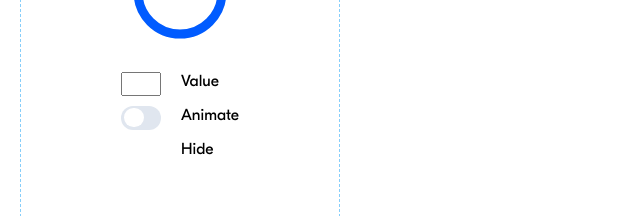
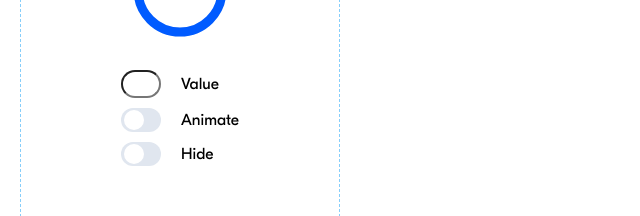
Before and after one commit to drakofm/progress-block, a plain HTML site: page index.html in a window 1280 px wide. Shown: the part 256-472 px from the top of the page, without its empty margins (0-640 px from the left). Drawn offline with Linux system fonts and the light colour scheme.

Commit message:
inputs layout ready

```diff
--- a/index.html
+++ b/index.html
@@ -61,6 +61,7 @@
 
           <label for="progress-container__hide-toggle" class="progress-container__label">
             <input id="progress-container__hide-toggle" class="progress-container__input" type="checkbox">
+            <span class="progress-container__slider"></span>
           </label>
 
           <label for="progress-container__hide-toggle" class="progress-container__input">Hide</label>
--- a/styles.css
+++ b/styles.css
@@ -39,16 +39,24 @@
 
 .progress-container__control-container {
   display: flex;
+  align-items: center;
   gap: 20px;
   margin: 10px;
 }
 
-#progress-container__value-input,
 .progress-container__label {
   width: 40px;
   height: 24px;
-  /* background-color: lightblue; */
   position: relative;
+}
+
+#progress-container__value-input {
+  width: 40px;
+  height: 28px;
+  border-radius: 20px;
+  padding: 0 6px;
+  font-size: 15px;
+  text-align: center;
 }
 
 .progress-container__input {
@@ -64,19 +72,25 @@
   border-radius: 20px;
   background-color: var(--slider-substrate-color);
   cursor: pointer;
+  transition: .1s;
 }
 
 .progress-container__slider::before {
   content: "";
   position: absolute;
-  left: 3px;
-  bottom: 3px;
+  left: 7.7%;
+  bottom: 10%;
   height: 80%;
   width: 50%;
   border-radius: 20px;
   background-color: white;
+  transition: .1s;
 }
 
 .progress-container__input:checked + .progress-container__slider {
   background-color: var(--accent-color);
 }
+
+.progress-container__input:checked + .progress-container__slider::before {
+  transform: translateX(70%);
+}
```
